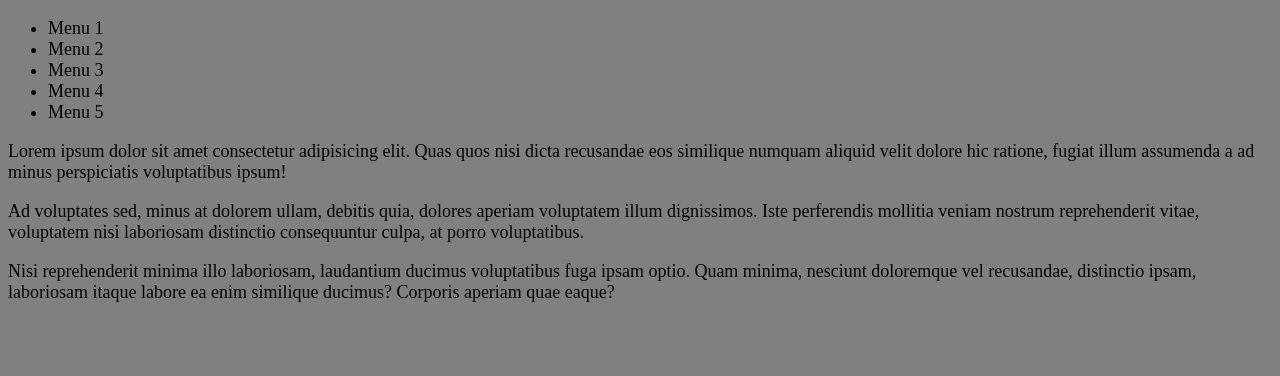
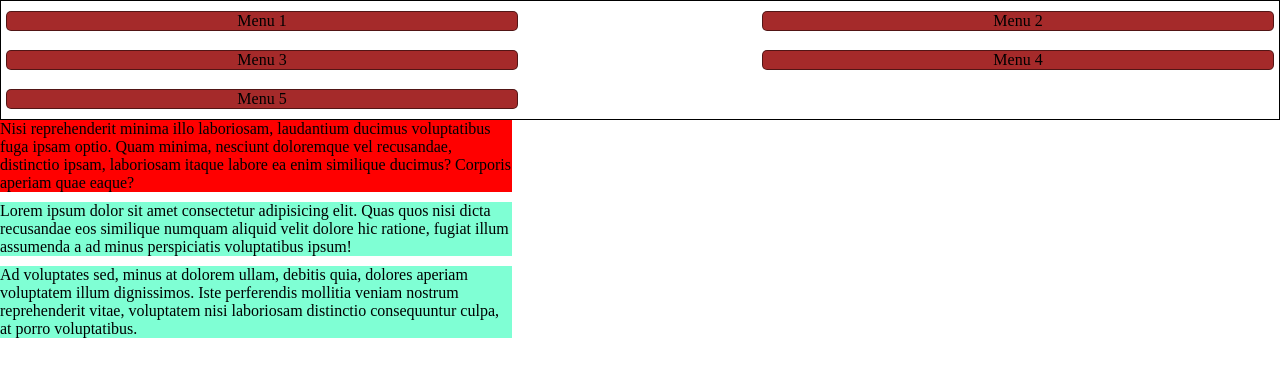
Before and after one commit to rb59s/DWWM-2024-2025, a plain HTML site: page 02-css/06-flex/index.html in a window 1280 px wide. Drawn offline with Linux system fonts and the light colour scheme; files that its build step writes are made by us from their sources.

Commit message:
cours flex

```diff
--- a/02-css/06-flex/index.html
+++ b/02-css/06-flex/index.html
@@ -2,7 +2,6 @@
 <html lang="fr">
 <head>
     <meta charset="UTF-8">
-    <meta http-equiv="X-UA-Compatible" content="IE=edge">
     <meta name="viewport" content="width=device-width, initial-scale=1.0">
     <title>Les flexbox</title>
     <link rel="stylesheet" href="style.css">
--- /dev/null
+++ b/02-css/06-flex/style.css
@@ -0,0 +1,84 @@
+*, ::before, ::after{
+    margin: 0;
+    padding: 0;
+    box-sizing: border-box;
+}
+ul
+{
+    /*
+        Le display flex permet de rendre des éléments plus flexibles, adaptable aux différentes tailles d'écrans et facilement déplaçable.
+        Si on souhaite déplacer des éléments, c'est leur parent que l'on doit viser.
+        Ici pour déplacer mes "li", je vise mon "ul"
+    */
+    display: flex;
+    /*
+        flex fonctionne selon un axe principal et un axe secondaire.
+        pour choisir l'axe principal, on utilisera "flex-direction" en lui indiquant "row" pour l'horizontal ou "column" pour la vertical.
+        l'axe secondaire devient celui qu'on n'a pas choisi.
+        (le sens des axes peut être inversé avec "-reverse")
+    */
+    flex-direction: row;
+    height: 15vh;
+    /*
+        justify-content permet de placer les éléments sur l'axe principal.
+        on peut évidement les placers au début ou à la fin de l'axe (attention cela change selon le sens de l'axe)
+        on peut aussi les centrer.
+        Mais plus interessant encore on peut les espacer entre eux avec :
+            space-between, space-around ou space-evenly
+    */
+    justify-content: space-between;
+    /*
+        permet d'indiquer aux éléments de créer une nouvelle rangé (ou colonne) si la place vient à manquer
+    */
+    flex-wrap: wrap;
+    /*
+        Permet de placer les éléments sur l'axe secondaire, au début, à la fin ou centrer par exemple.
+    */
+    align-items: center;
+    border: 1px solid black;
+}
+li
+{
+    width: 40vw;
+    border-radius: 5px;
+    border: 1px solid rgba(0, 0, 0, 0.5);
+    background-color: brown;
+    margin: 5px;
+    list-style: none;
+    text-align: center;
+}
+li:hover
+{
+    /*
+        Indique à l'élément de prendre la place restante. sur l'axe principal.
+    */
+    flex-grow: 1;
+}
+section
+{
+    display: flex;
+    /* flex-flow est juste une fusion entre flex-direction et flex-wrap */
+    flex-flow: column wrap;
+    height: 250px;
+    /*
+        gap permet de faire un espacement entre les éléments
+        C'est une fusion de row-gap et column-gap
+    */
+    gap: 10px;
+}
+article
+{
+    width: 40%;
+    background-color: aquamarine;
+}
+article:nth-of-type(3)
+{
+    background-color: red;
+    /*
+        order permet de déplacer la position d'un élément en flex.
+        par défaut, tout élément est à l'order 0.
+        placer un élément à -1 le placera donc avant, ou à 1 après.
+        On peut aussi donner des ordres différents à tous nos éléments, 6,3, -4...
+    */
+    order: -1;
+}
```
